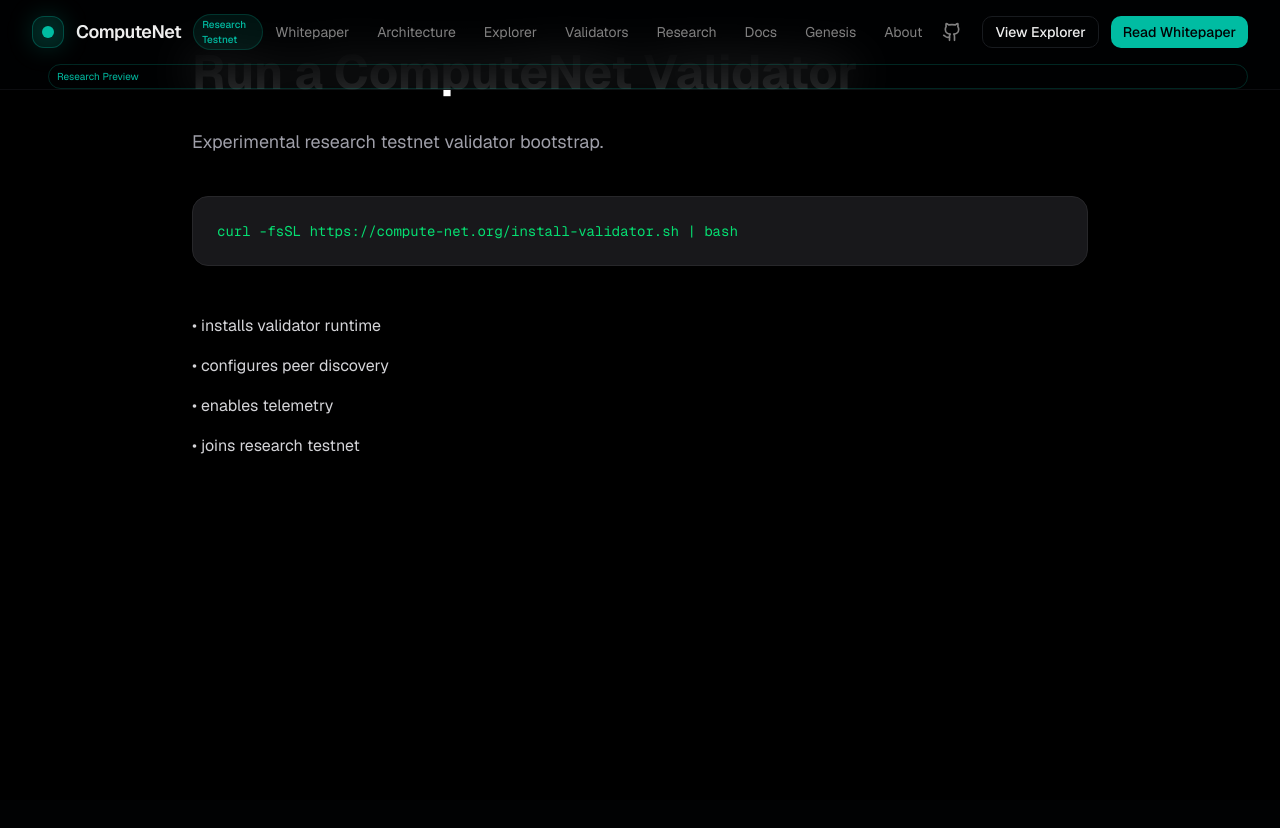
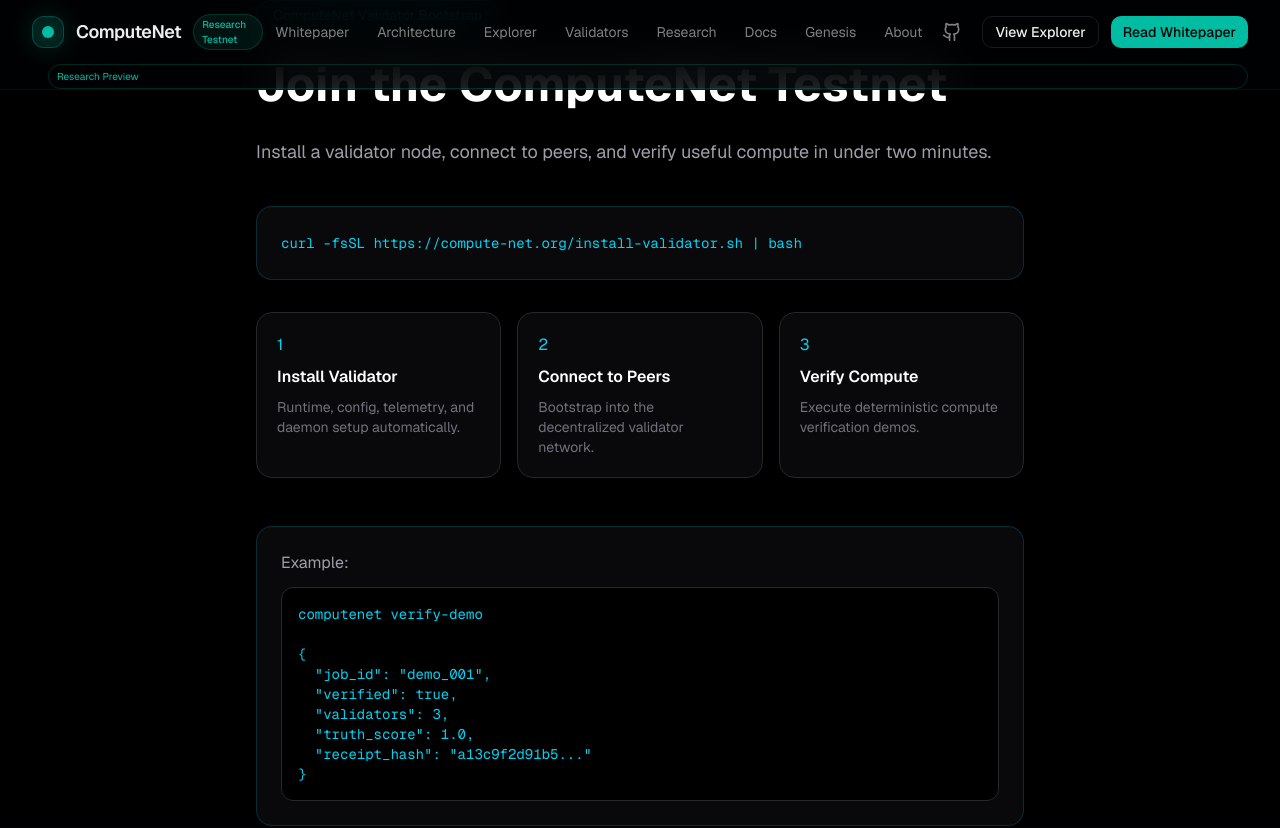
Before and after one commit to Ahoman01/computenet-site-v3, a Next.js app: page /start in a window 1280 px wide. Shown: the top 828 px of the page. Built offline with nearby package versions, Linux system fonts and the light colour scheme.

Commit message:
Add ComputeNet validator bootstrap demo

```diff
--- a/app/start/page.tsx
+++ b/app/start/page.tsx
@@ -1,24 +1,67 @@
 export default function StartPage() {
   return (
-    <main className="min-h-screen bg-black text-white p-12">
-      <div className="max-w-4xl mx-auto">
-        <h1 className="text-5xl font-bold mb-8">
-          Run a ComputeNet Validator
+    <main className="min-h-screen bg-black text-white flex items-center justify-center px-6">
+      <div className="max-w-3xl w-full">
+        <div className="mb-6 inline-flex rounded-full border border-cyan-500/30 bg-cyan-500/10 px-4 py-1 text-sm text-cyan-400">
+          ComputeNet Validator Bootstrap
+        </div>
+
+        <h1 className="text-5xl font-bold leading-tight mb-6">
+          Join the ComputeNet Testnet
         </h1>
 
-        <p className="text-zinc-400 mb-10 text-lg">
-          Experimental research testnet validator bootstrap.
+        <p className="text-zinc-400 text-lg mb-10">
+          Install a validator node, connect to peers, and verify useful compute in under two minutes.
         </p>
 
-        <div className="bg-zinc-900 border border-zinc-800 rounded-2xl p-6 font-mono text-green-400 text-sm overflow-x-auto">
-          curl -fsSL https://compute-net.org/install-validator.sh | bash
+        <div className="rounded-2xl border border-cyan-500/20 bg-zinc-950 p-6 mb-8 overflow-x-auto">
+          <code className="text-cyan-400 text-sm">
+            curl -fsSL https://compute-net.org/install-validator.sh | bash
+          </code>
         </div>
 
-        <div className="mt-12 space-y-4 text-zinc-300">
-          <p>• installs validator runtime</p>
-          <p>• configures peer discovery</p>
-          <p>• enables telemetry</p>
-          <p>• joins research testnet</p>
+        <div className="grid md:grid-cols-3 gap-4 mb-12">
+          <div className="rounded-xl border border-zinc-800 bg-zinc-950 p-5">
+            <div className="text-cyan-400 mb-2">1</div>
+            <div className="font-semibold mb-2">Install Validator</div>
+            <div className="text-sm text-zinc-500">
+              Runtime, config, telemetry, and daemon setup automatically.
+            </div>
+          </div>
+
+          <div className="rounded-xl border border-zinc-800 bg-zinc-950 p-5">
+            <div className="text-cyan-400 mb-2">2</div>
+            <div className="font-semibold mb-2">Connect to Peers</div>
+            <div className="text-sm text-zinc-500">
+              Bootstrap into the decentralized validator network.
+            </div>
+          </div>
+
+          <div className="rounded-xl border border-zinc-800 bg-zinc-950 p-5">
+            <div className="text-cyan-400 mb-2">3</div>
+            <div className="font-semibold mb-2">Verify Compute</div>
+            <div className="text-sm text-zinc-500">
+              Execute deterministic compute verification demos.
+            </div>
+          </div>
+        </div>
+
+        <div className="rounded-2xl border border-cyan-500/20 bg-zinc-950 p-6">
+          <div className="text-zinc-400 mb-3">Example:</div>
+
+          <div className="rounded-lg bg-black border border-zinc-800 p-4 overflow-x-auto">
+            <pre className="text-sm text-cyan-400">
+{`computenet verify-demo
+
+{
+  "job_id": "demo_001",
+  "verified": true,
+  "validators": 3,
+  "truth_score": 1.0,
+  "receipt_hash": "a13c9f2d91b5..."
+}`}
+            </pre>
+          </div>
         </div>
       </div>
     </main>
```
Also changed, not shown: 1 other file (tests, documents, lock files or other folders).
